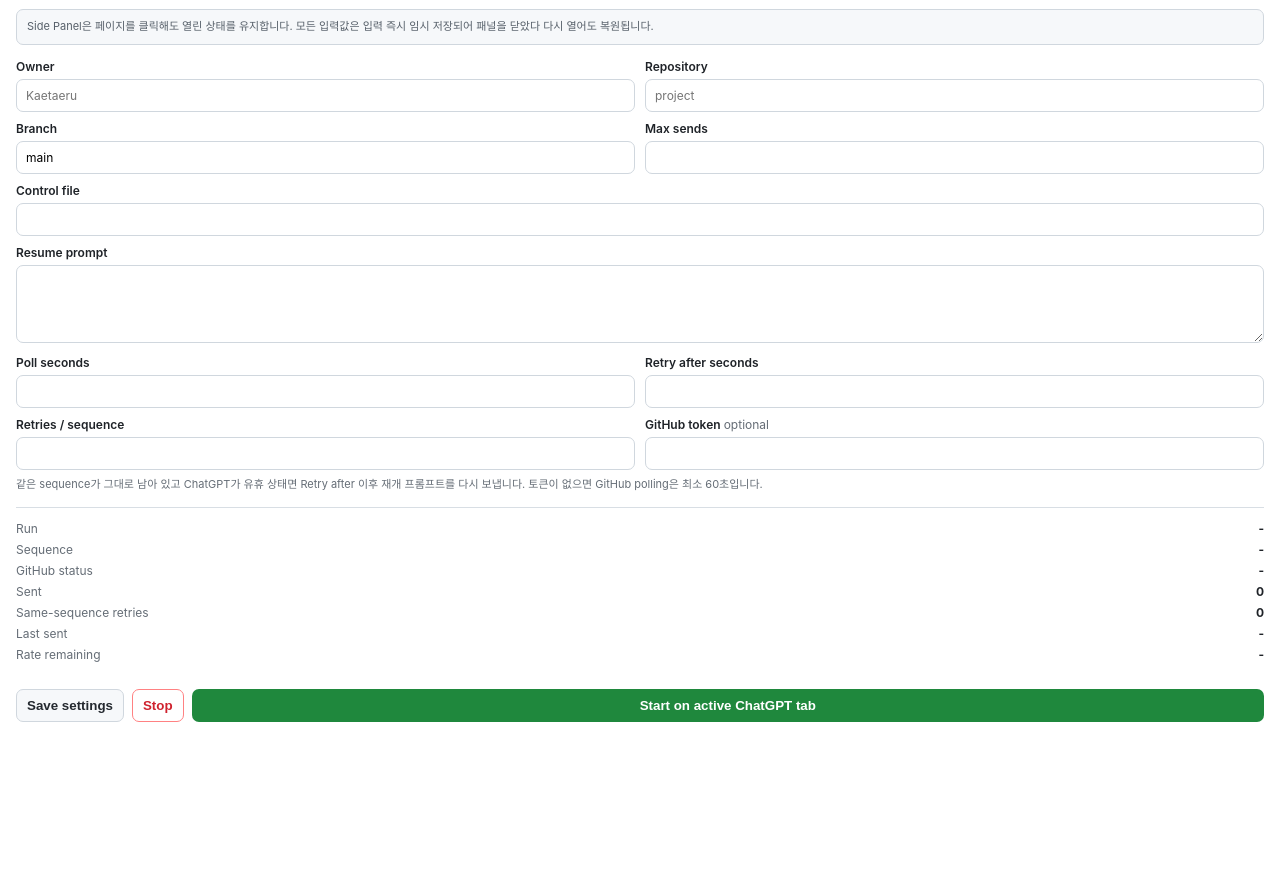
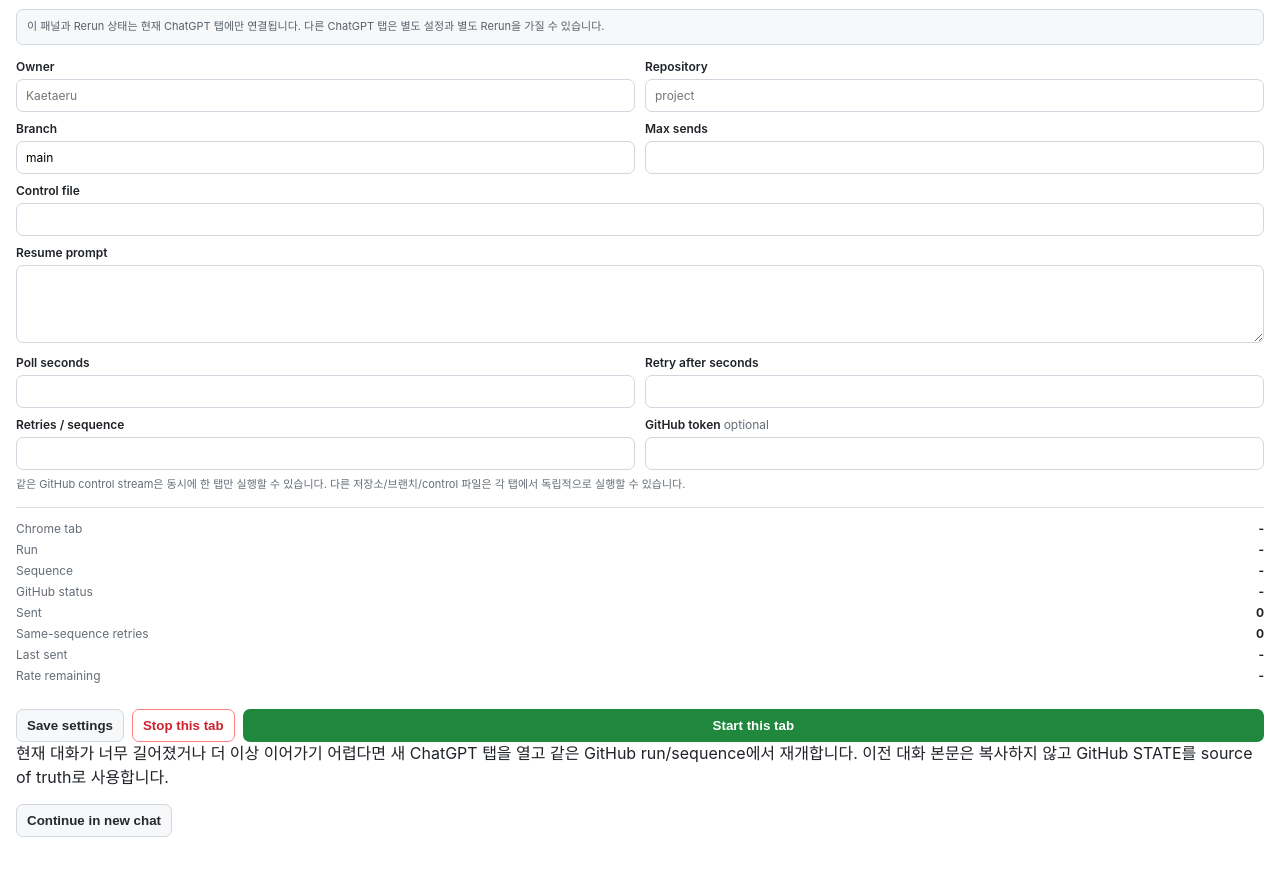
Before and after one commit to Kaetaeru/chatgpt-rerun-extension, a website with bundled scripts: page popup.html in a window 1280 px wide. Shown: the part 58-934 px from the top of the page. Before the commit the page ends 800 px from the top, so only its background shows below. Built offline with nearby package versions, Linux system fonts and the light colour scheme; no server answers.

Commit message:
Add per-tab controls and fresh-chat handoff UI

```diff
--- a/popup.html
+++ b/popup.html
@@ -16,7 +16,7 @@
         <span id="statusDot" aria-hidden="true"></span>
       </header>
 
-      <p class="notice">Side Panel은 페이지를 클릭해도 열린 상태를 유지합니다. 모든 입력값은 입력 즉시 임시 저장되어 패널을 닫았다 다시 열어도 복원됩니다.</p>
+      <p class="notice">이 패널과 Rerun 상태는 현재 ChatGPT 탭에만 연결됩니다. 다른 ChatGPT 탭은 별도 설정과 별도 Rerun을 가질 수 있습니다.</p>
 
       <section>
         <div class="grid two">
@@ -37,10 +37,11 @@
           <label>Retries / sequence<input id="maxRetriesPerSequence" type="number" min="0" max="10" /></label>
           <label>GitHub token <span class="muted">optional</span><input id="githubToken" type="password" autocomplete="off" /></label>
         </div>
-        <p class="hint">같은 sequence가 그대로 남아 있고 ChatGPT가 유휴 상태면 Retry after 이후 재개 프롬프트를 다시 보냅니다. 토큰이 없으면 GitHub polling은 최소 60초입니다.</p>
+        <p class="hint">같은 GitHub control stream은 동시에 한 탭만 실행할 수 있습니다. 다른 저장소/브랜치/control 파일은 각 탭에서 독립적으로 실행할 수 있습니다.</p>
       </section>
 
       <section class="runtime">
+        <div><span>Chrome tab</span><strong id="tabId">-</strong></div>
         <div><span>Run</span><strong id="runId">-</strong></div>
         <div><span>Sequence</span><strong id="sequence">-</strong></div>
         <div><span>GitHub status</span><strong id="githubStatus">-</strong></div>
@@ -50,12 +51,18 @@
         <div><span>Rate remaining</span><strong id="rateLimit">-</strong></div>
       </section>
 
+      <section class="handoffBox">
+        <strong>대화 컨텍스트가 부족할 때</strong>
+        <p>현재 대화가 너무 길어졌거나 더 이상 이어가기 어렵다면 새 ChatGPT 탭을 열고 같은 GitHub run/sequence에서 재개합니다. 이전 대화 본문은 복사하지 않고 GitHub STATE를 source of truth로 사용합니다.</p>
+        <button id="handoff" class="secondary wide">Continue in new chat</button>
+      </section>
+
       <p id="errorBox" class="error" hidden></p>
 
       <footer>
         <button id="save" class="secondary">Save settings</button>
-        <button id="stop" class="danger">Stop</button>
-        <button id="start" class="primary">Start on active ChatGPT tab</button>
+        <button id="stop" class="danger">Stop this tab</button>
+        <button id="start" class="primary">Start this tab</button>
       </footer>
     </main>
     <script type="module" src="popup.js"></script>
```
